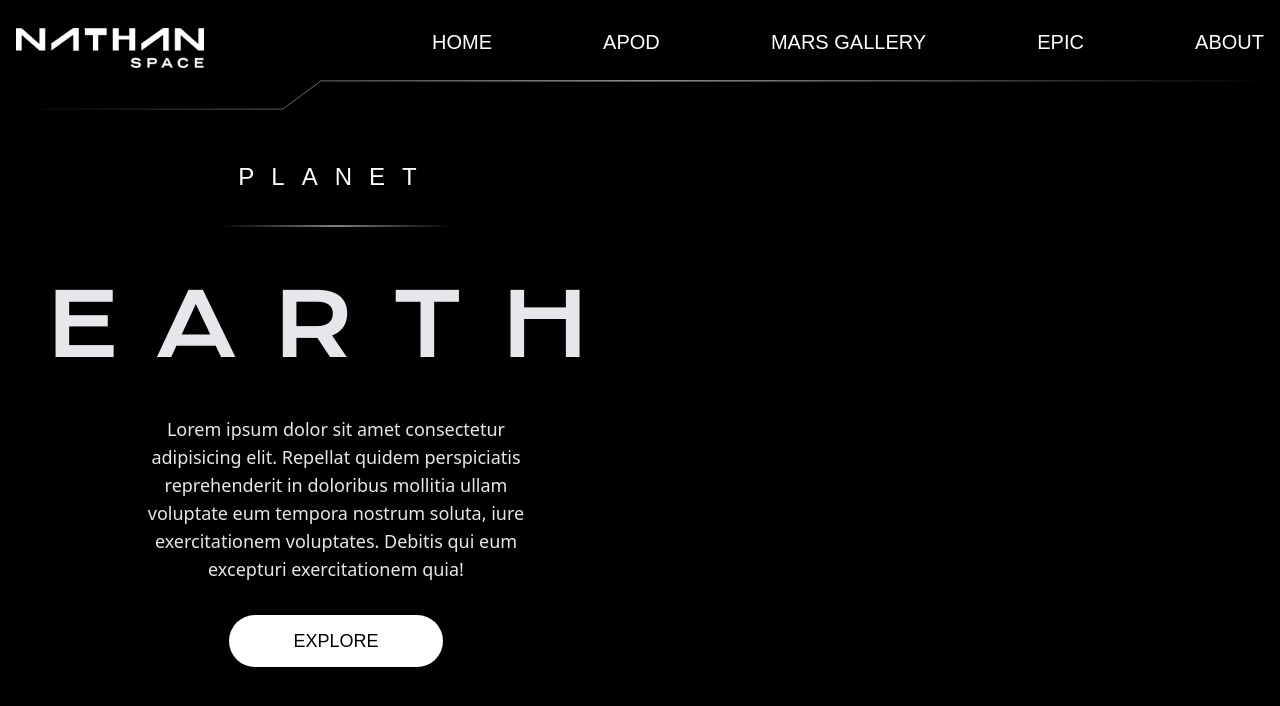
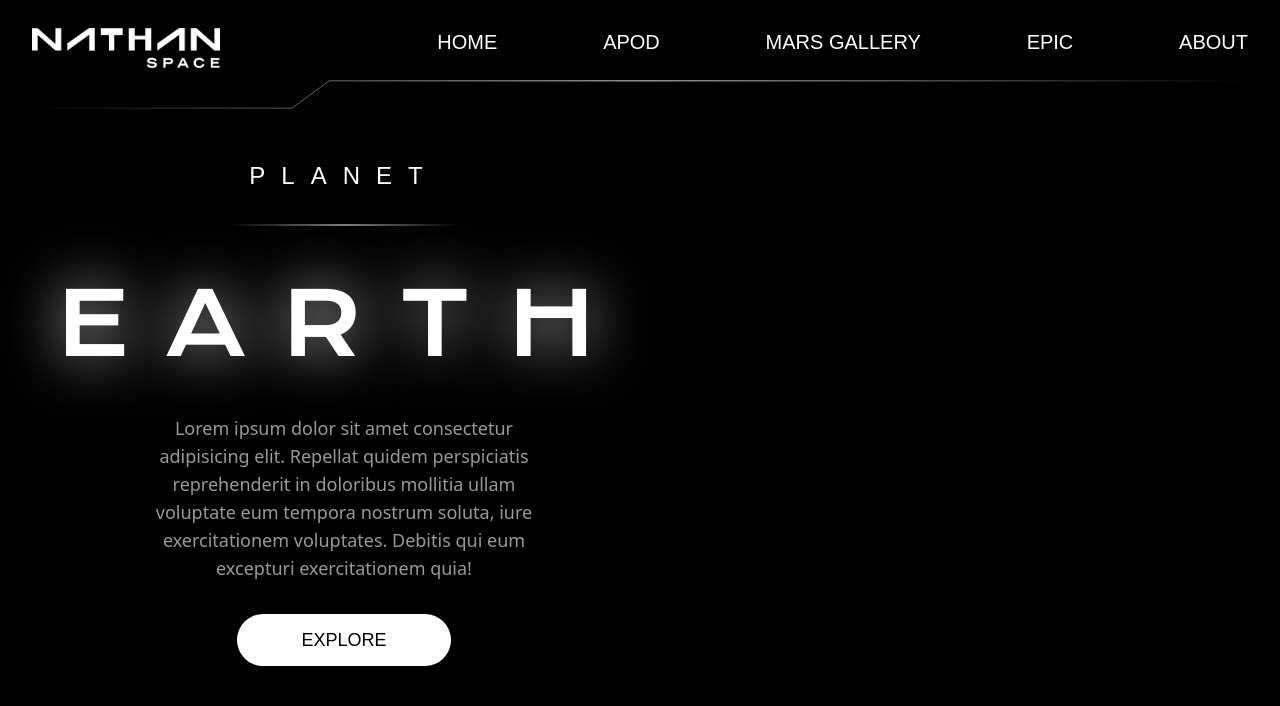
Before and after one commit to Vallykrie/Nathan-Space, a React (Vite) app: page / in a window 1280 px wide. Shown: the top 706 px of the page. Built offline with nearby package versions, Linux system fonts and the light colour scheme; a web font is replaced by a local one.

Commit message:
feat: enhance Navbar with sticky positioning and drop-shadow effects; update HomePage and EpicPage layout

```diff
--- a/src/component/navbar.jsx
+++ b/src/component/navbar.jsx
@@ -4,25 +4,25 @@ import navLine from "../assets/navLine.svg";
 
 const Navbar = () => {
   return (
-    <nav className="p-4">
+    <nav className="p-4 sticky z-50">
       <div className="container mx-auto flex justify-between mb-3">
         <Link to="/">
           <img src={logo} alt="logo" className="max-h-10 mt-3" />
         </Link>
         <div className="flex justify-between w-2/3 items-center font-jockey text-xl font-normal">
-          <Link to="/home" className="mr-4 hover:underline">
+          <Link to="/home" className="mr-4 hover:drop-shadow-[0_0px_10px_rgba(255,255,255,1)]">
             HOME
           </Link>
-          <Link to="/apod" className="mr-4 hover:underline">
+          <Link to="/apod" className="mr-4 hover:drop-shadow-[0_0px_10px_rgba(255,255,255,1)]">
             APOD
           </Link>
-          <Link to="/marsrover" className="mr-4 hover:underline">
+          <Link to="/marsrover" className="mr-4 hover:drop-shadow-[0_0px_10px_rgba(255,255,255,1)]">
             MARS GALLERY
           </Link>
-          <Link to="/epic" className="mr-4 hover:underline">
+          <Link to="/epic" className="mr-4 hover:drop-shadow-[0_0px_10px_rgba(255,255,255,1)]">
             EPIC
           </Link>
-          <Link to="/about" className="hover:underline">
+          <Link to="/about" className="hover:drop-shadow-[0_0px_10px_rgba(255,255,255,1)]">
             ABOUT
           </Link>
         </div>
--- a/src/pages/EpicPage.jsx
+++ b/src/pages/EpicPage.jsx
@@ -1,5 +1,6 @@
 import { useState, useEffect } from 'react';
 import { fetchEpicImages } from '../utils/api';
+import Navbar from '../component/navbar';
 import "../index.css"
 
 export default function EpicPage() {
@@ -39,9 +40,9 @@ export default function EpicPage() {
     };
 
     return (
-        <div className="container mx-auto px-4 py-10">
+        <div className="container mx-auto px-4">
+            <Navbar></Navbar>
             <h1 className="text-3xl font-bold text-center mb-8">NASA EPIC Image Viewer</h1>
-
             {/* Date Selector */}
             <div className="flex items-center justify-center mb-6">
                 <input
--- a/src/pages/HomePage.jsx
+++ b/src/pages/HomePage.jsx
@@ -4,9 +4,10 @@ import titleLine from "../assets/titleLine.svg";
 
 export default function HomePage() {
   return (
-    <div className="relative h-screen w-full overflow-hidden">
+    <div className="relative h-screen w-full overflow-hidden px-4">
       <NavBar />
-      {/* Earth Background */}
+      {/* Earth */}
+      <div className="w-1/2 max-[1000px]:hidden block">
         <spline-viewer
           loading-anim-type="spinner-small-light"
           url="https://prod.spline.design/H4aw8VeY0ATSL3MC/scene.splinecode"
@@ -18,19 +19,23 @@ export default function HomePage() {
             height: "120%",
             zIndex: 0,
             overflow: "hidden",
-          clipPath: "inset(10% 10% 10% 10%)",
           }}
         ></spline-viewer>
+      </div>
 
       {/* Content */}
-      <div className="flex flex-col items-center h-full w-1/2 justify-center text-white z-10 ml-4 -mt-28  ">
-        <h1 className="font-jockey text-2xl tracking-[17px] mb-8">PLANET</h1>
+      <div className="flex flex-col items-center h-full w-1/2 justify-center text-white ml-4 -mt-28  max-[1080px]:w-full">
+        <h1 className="font-jockey text-2xl tracking-[1rem] mb-8">PLANET</h1>
         <img src={titleLine} alt="title line" className="mb-8" />
-        <h1 className="font-krona text-[88px] tracking-[37px] text-gray-200 mb-6">
+        <h1 className="font-krona text-[5.5rem] tracking-[2.25rem] mb-6 drop-shadow-[0_0px_30px_rgba(255,255,255,0.8)]">
           EARTH
         </h1>
-        <p className="text-lg text-gray-200 text-center mb-8 w-2/3">
-          Lorem ipsum dolor sit amet consectetur adipisicing elit. Repellat quidem perspiciatis reprehenderit in doloribus mollitia ullam voluptate eum tempora nostrum soluta, iure exercitationem voluptates. Debitis qui eum excepturi exercitationem quia!
+
+        <p className="text-lg text-white/60 text-center mb-8 w-2/3">
+          Lorem ipsum dolor sit amet consectetur adipisicing elit. Repellat
+          quidem perspiciatis reprehenderit in doloribus mollitia ullam
+          voluptate eum tempora nostrum soluta, iure exercitationem voluptates.
+          Debitis qui eum excepturi exercitationem quia!
         </p>
         <Link
           to="/epic"
```
Lines whose indentation alone changed are shown as unchanged.
